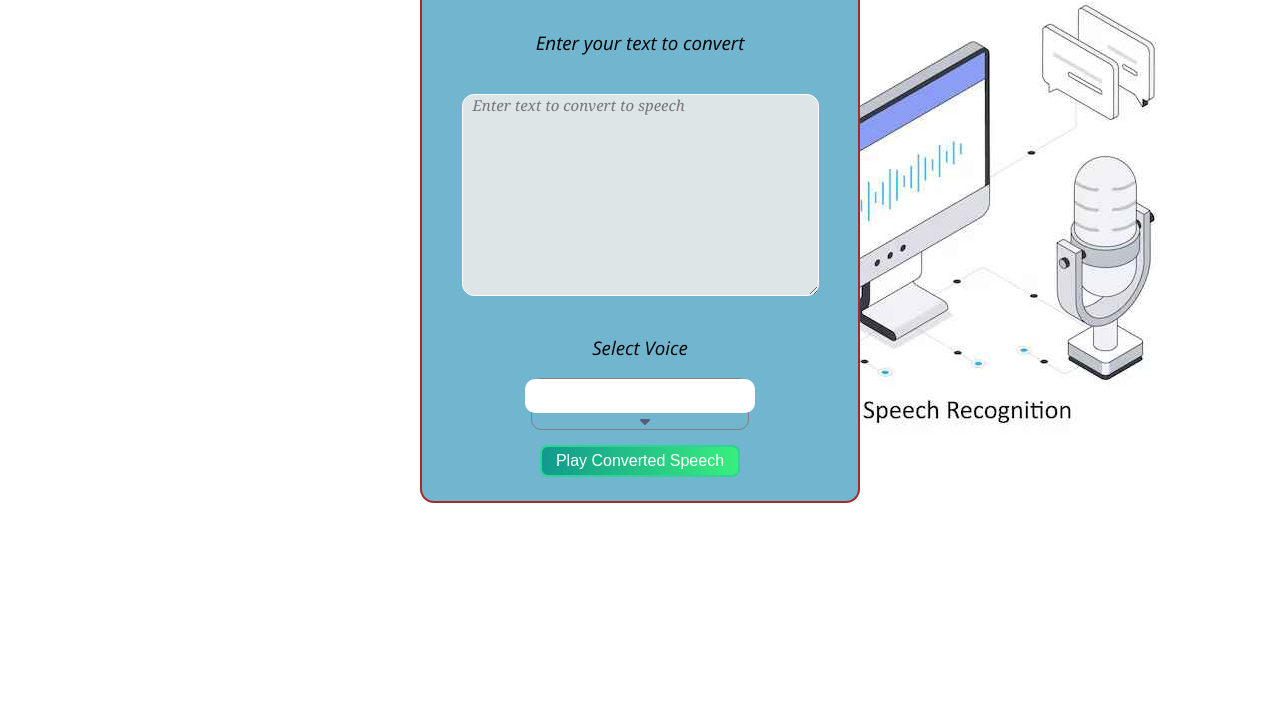
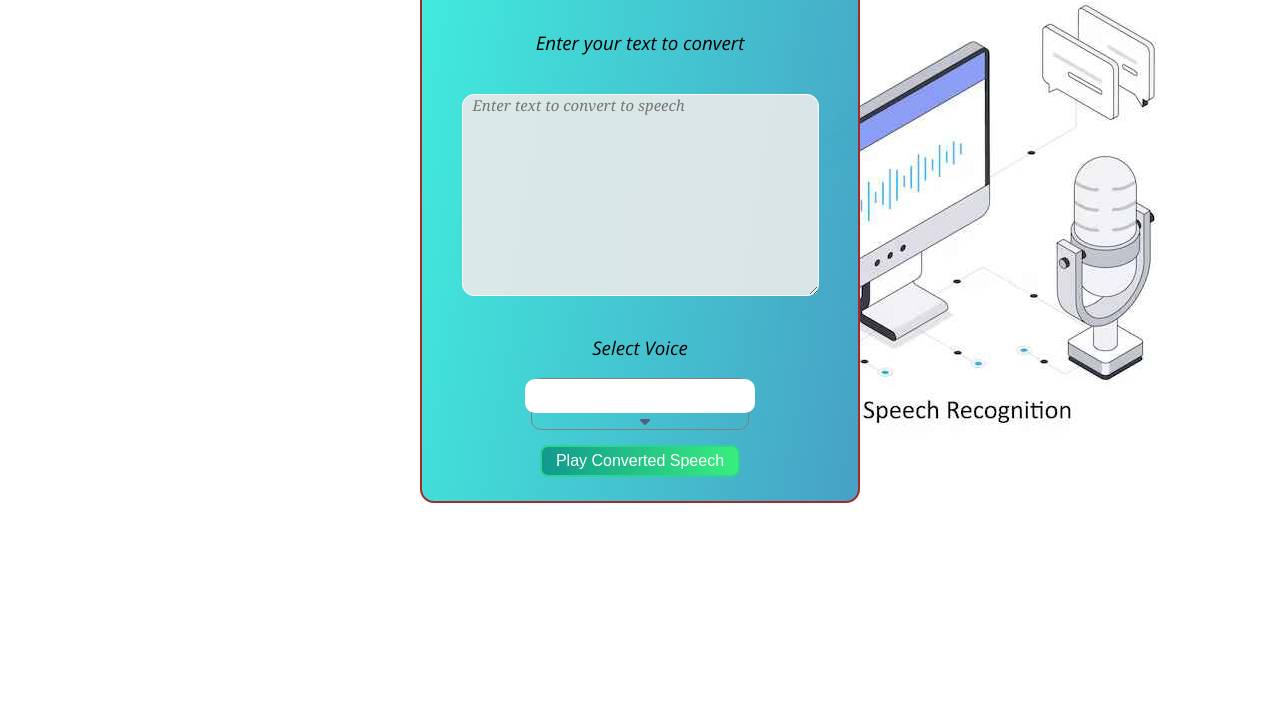
Before and after one commit to code-Sagnick9300/TexttoSpeech-Converter, a plain HTML site: page index.html in a window 1280 px wide. Shown: the part 386-1100 px from the top of the page. Drawn offline with nearby package versions, Linux system fonts and the light colour scheme.

Commit message:
changing the background color of the app-container in styles.css

```diff
--- a/styles.css
+++ b/styles.css
@@ -28,7 +28,7 @@ body {
     width: 400px;
     padding: 10px 18px;
     padding-bottom: 65px;
-    background-color: rgb(113, 181, 207);
+    background: linear-gradient(100deg, rgba(51, 235, 219, 0.932),rgb(71, 161, 197));
 }
 
 .app-container h1{
```
